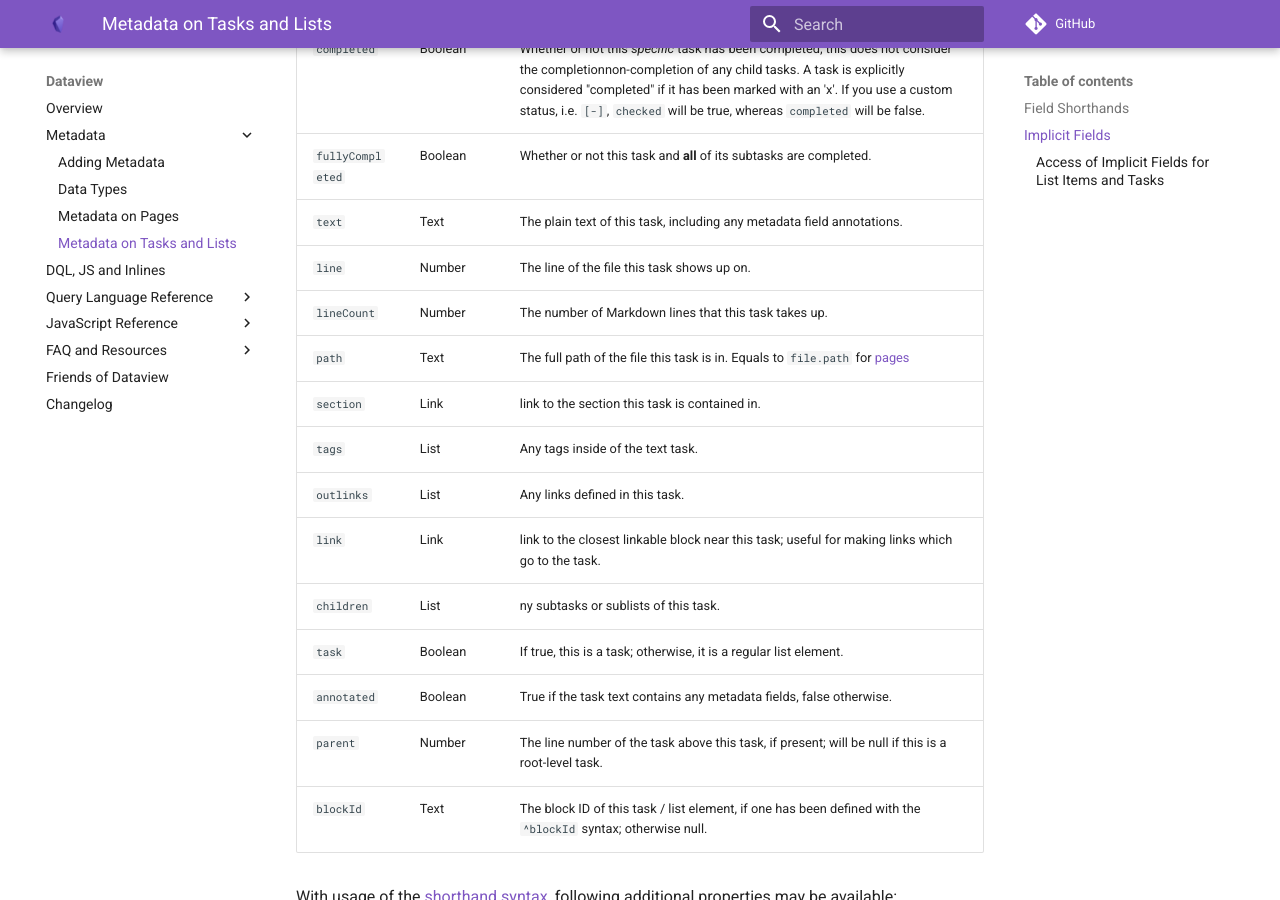
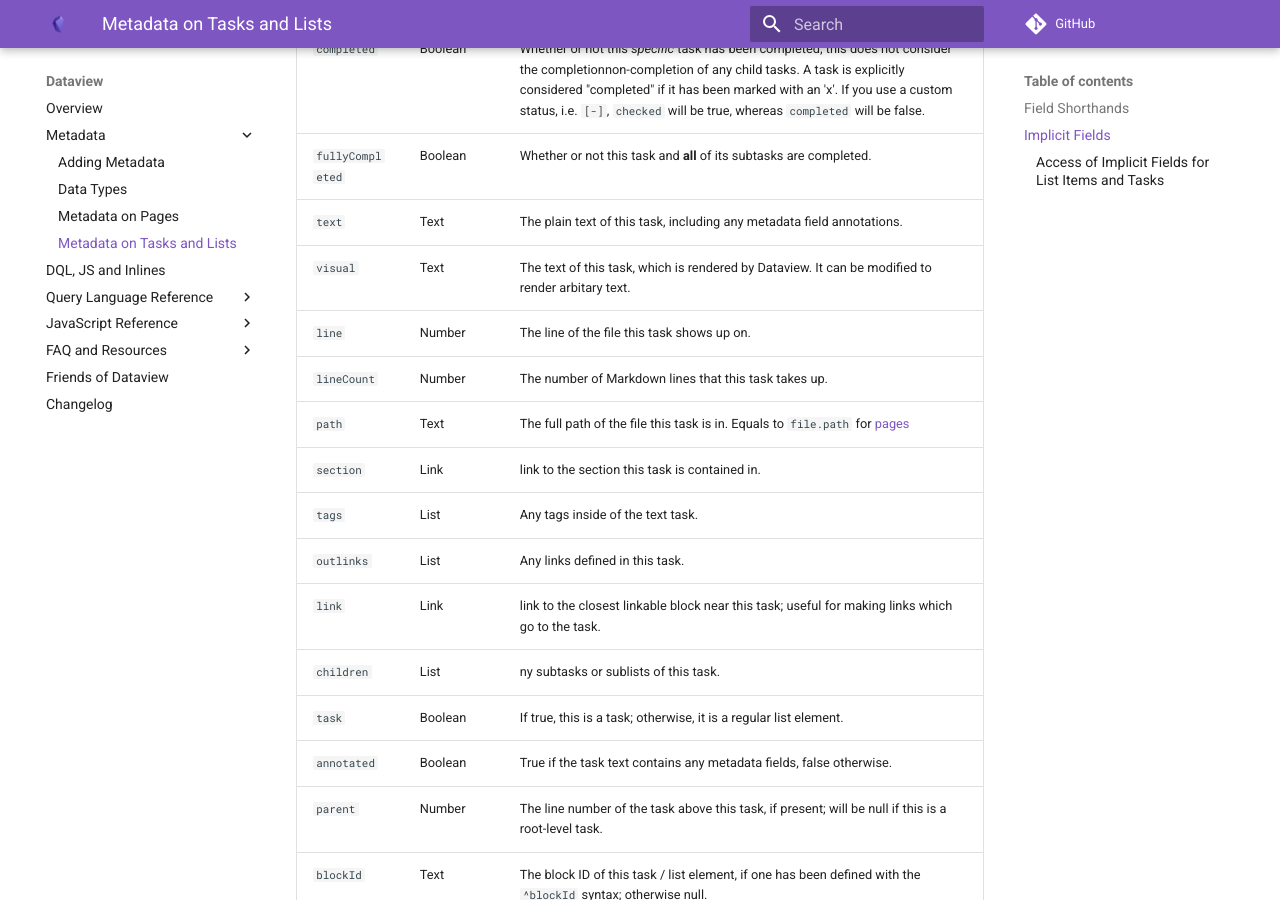
Before and after one commit to blacksmithgu/obsidian-dataview, an MkDocs documentation site: the page built from docs/docs/annotation/metadata-tasks.md, in a window 1280 px wide and 900 px high, scrolled down 1840 px. Built offline with MkDocs 1.6.1 and Material for MkDocs 9.7.7, drawn with Linux system fonts in a browser that asks for light colours; comment, search, counter and statistics services are not loaded.

Commit message:
Added task.visual
Added task.visual to: Metadata on Tasks and Lists > Implicit Fields

```diff
--- a/docs/docs/annotation/metadata-tasks.md
+++ b/docs/docs/annotation/metadata-tasks.md
@@ -62,6 +62,7 @@ As with pages, Dataview adds a number of implicit fields to each task or list it
 | `completed` |  Boolean  | Whether or not this *specific* task has been completed; this does not consider the completionnon-completion of any child tasks. A task is explicitly considered "completed" if it has been marked with an 'x'. If you use a custom status, i.e. `[-]`, `checked` will be true, whereas `completed` will be false. |
 | `fullyCompleted` |  Boolean  | Whether or not this task and **all** of its subtasks are completed. |
 | `text` |  Text  | The plain text of this task, including any metadata field annotations. |
+| `visual` | Text | The text of this task, which is rendered by Dataview. It can be modified to render arbitary text. |
 | `line` |  Number  | The line of the file this task shows up on. |
 | `lineCount` |  Number  | The number of Markdown lines that this task takes up. |
 | `path` |  Text  | The full path of the file this task is in. Equals to `file.path` for [pages](./metadata-pages.md) |
```
